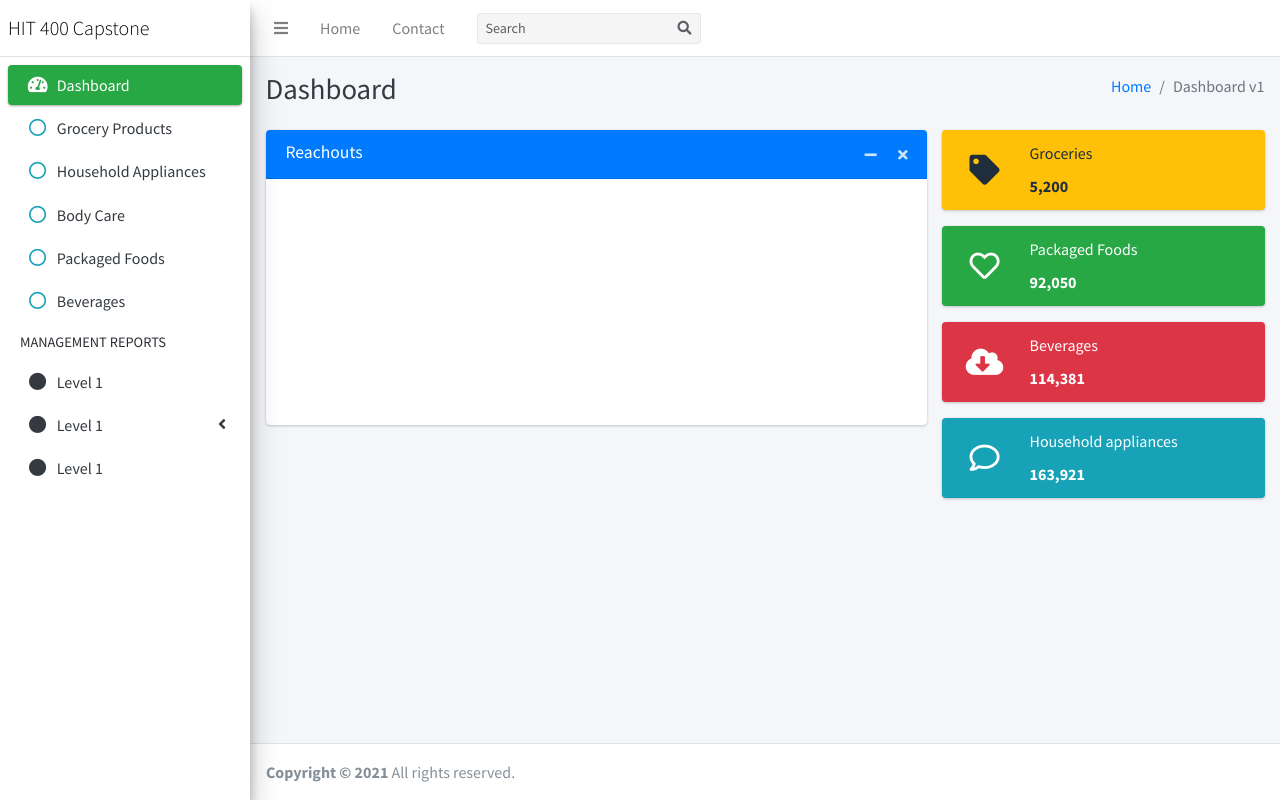
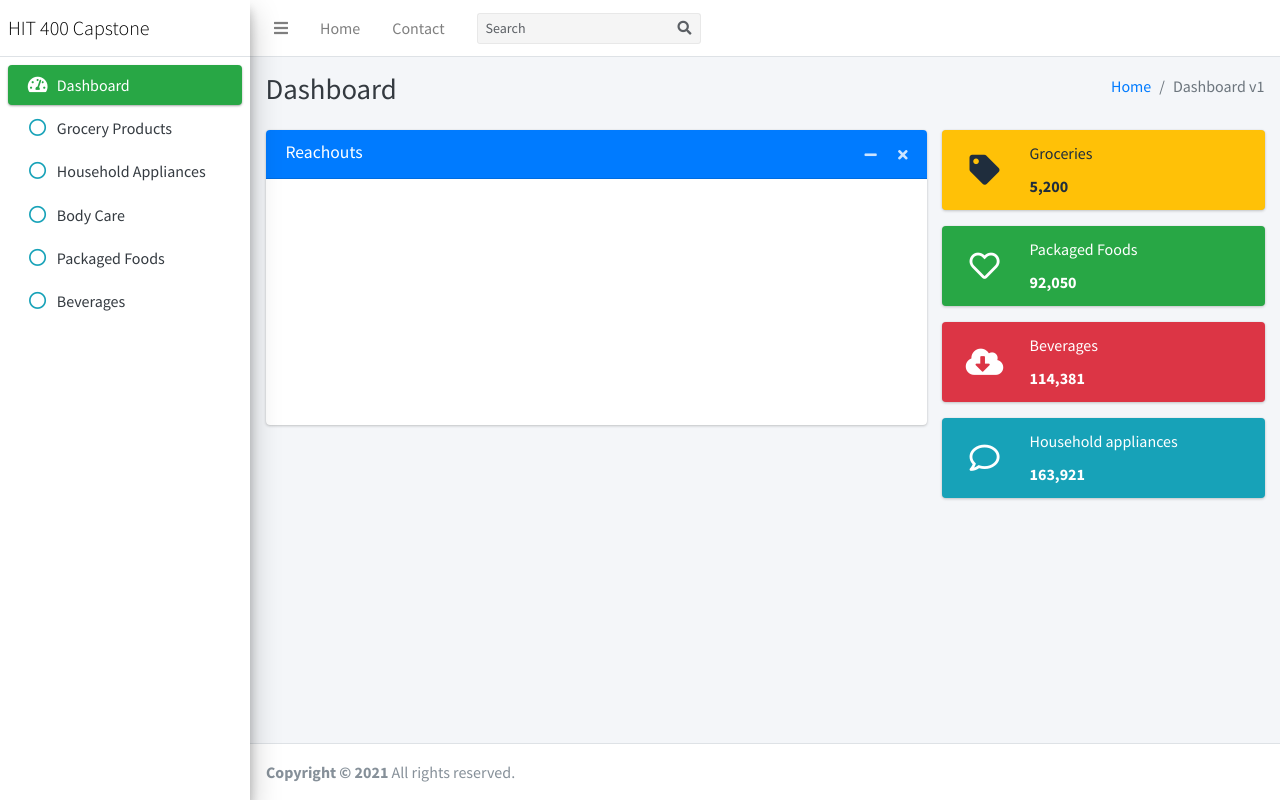
Before and after one commit to chikobvore/dura, a Flask app: page /dashboard in a window 1280 px wide. Run offline with Flask 2, Linux system fonts and the light colour scheme; a map, chart or similar area stays blank; some libraries are stand-ins or nearby versions.

Commit message:
changed dashboard

```diff
--- a/templates/index.html
+++ b/templates/index.html
@@ -124,71 +124,6 @@
                                 <p>
                                     Beverages
                                 </p>
-                            </a>
-                        </li>
-                        <li class="nav-header">MANAGEMENT REPORTS</li>
-                        <li class="nav-item">
-                            <a href="#" class="nav-link">
-                                <i class="fas fa-circle nav-icon"></i>
-                                <p>Level 1</p>
-                            </a>
-                        </li>
-                        <li class="nav-item has-treeview">
-                            <a href="#" class="nav-link">
-                                <i class="nav-icon fas fa-circle"></i>
-                                <p>
-                                    Level 1
-                                    <i class="right fas fa-angle-left"></i>
-                                </p>
-                            </a>
-                            <ul class="nav nav-treeview">
-                                <li class="nav-item">
-                                    <a href="#" class="nav-link">
-                                        <i class="far fa-circle nav-icon"></i>
-                                        <p>Level 2</p>
-                                    </a>
-                                </li>
-                                <li class="nav-item has-treeview">
-                                    <a href="#" class="nav-link">
-                                        <i class="far fa-circle nav-icon"></i>
-                                        <p>
-                                            Level 2
-                                            <i class="right fas fa-angle-left"></i>
-                                        </p>
-                                    </a>
-                                    <ul class="nav nav-treeview">
-                                        <li class="nav-item">
-                                            <a href="#" class="nav-link">
-                                                <i class="far fa-dot-circle nav-icon"></i>
-                                                <p>Level 3</p>
-                                            </a>
-                                        </li>
-                                        <li class="nav-item">
-                                            <a href="#" class="nav-link">
-                                                <i class="far fa-dot-circle nav-icon"></i>
-                                                <p>Level 3</p>
-                                            </a>
-                                        </li>
-                                        <li class="nav-item">
-                                            <a href="#" class="nav-link">
-                                                <i class="far fa-dot-circle nav-icon"></i>
-                                                <p>Level 3</p>
-                                            </a>
-                                        </li>
-                                    </ul>
-                                </li>
-                                <li class="nav-item">
-                                    <a href="#" class="nav-link">
-                                        <i class="far fa-circle nav-icon"></i>
-                                        <p>Level 2</p>
-                                    </a>
-                                </li>
-                            </ul>
-                        </li>
-                        <li class="nav-item">
-                            <a href="#" class="nav-link">
-                                <i class="fas fa-circle nav-icon"></i>
-                                <p>Level 1</p>
                             </a>
                         </li>
                     </ul>
```
